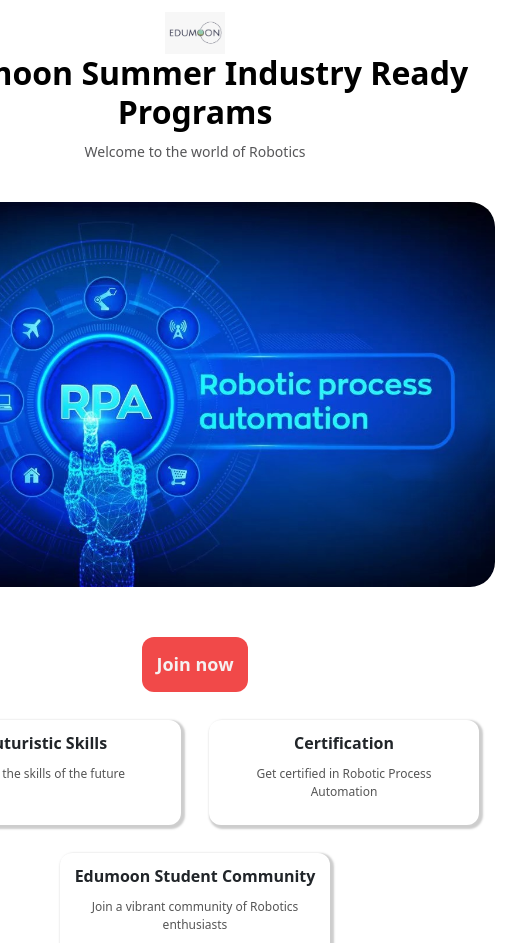
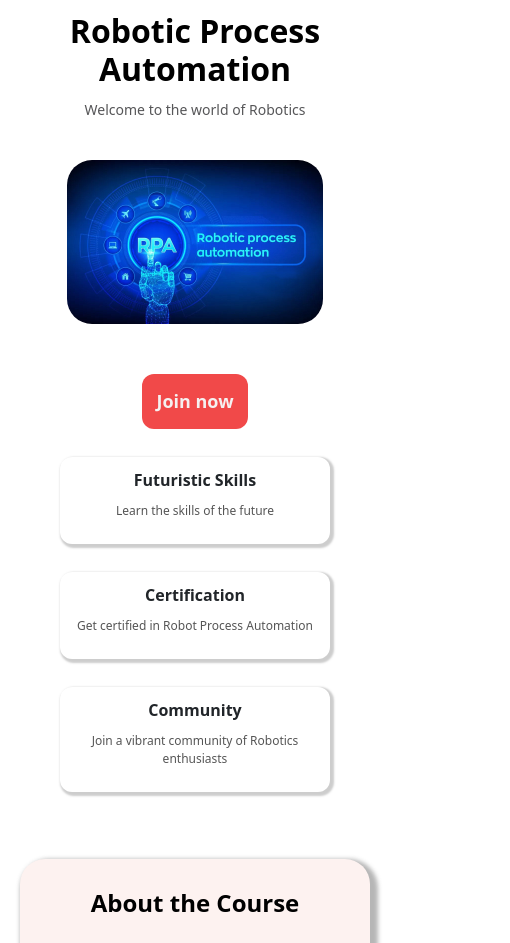
Before and after one commit to SaiSahithPolimera/Robot-Process-Automation-Course, a plain HTML site: page index.html in a window 390 px wide. Shown: the top 943 px of the page, 510 px wide, since content can reach past the window. Drawn offline with nearby package versions, Linux system fonts and the light colour scheme.

Commit message:
refactor: Improve responsiveness of home, instructor, and course details sections

```diff
--- a/index.html
+++ b/index.html
@@ -36,16 +36,11 @@
     <section class="home">
       <div class="left-container">
         <div class="header">
-          <div class="edumoon-logo">
-            <img src="assets/EdumoonLogo.jpeg" alt="EdumoonLogo">
-          </div>
-          <div>
-            <h1>Edumoon Summer Industry Ready Programs</h1>
-            <p class="header-subtext">Welcome to the world of Robotics</p>
-          </div>
+          <h1>Robotic Process Automation</h1>
+          <p class="header-subtext">Welcome to the world of Robotics</p>
         </div>
         <div class="image-container">
-          <img src="assets/BannerImage.jpg" style="width: 600px;" alt="bannerImage" class="banner" />
+          <img src="assets/BannerImage.jpg" alt="bannerImage" class="banner" />
         </div>
       </div>
       <div class="button-container">
@@ -65,11 +60,11 @@
           <div class="benefit">
             <h3 class="benefit-title">Certification</h3>
             <p class="benefit-description">
-              Get certified in Robotic Process Automation
+              Get certified in Robot Process Automation
             </p>
           </div>
           <div class="benefit">
-            <h3 class="benefit-title">Edumoon Student Community</h3>
+            <h3 class="benefit-title">Community</h3>
             <p class="benefit-description">
               Join a vibrant community of Robotics enthusiasts
             </p>
@@ -323,6 +318,7 @@
         <div class="swiper-button-prev swiper-navBtn"></div>
         <div class="swiper-pagination"></div>
       </div>
+
     </section>
     <section class="certificate">
       <div class="certificate-container">
@@ -332,7 +328,7 @@
         <div class="certificate-description">
           <h4>Certification</h4>
           <p>
-            Get certified in Robotic Process Automation. We provide two
+            Get certified in Robot Process Automation. We provide two
             certificates - one for completing the training course and another
             for completing the internship.
           </p>
@@ -344,6 +340,7 @@
       <div class="faq-container">
         <div>
           <div class="faq-item">
+
             <h4>When will this course start?</h4>
             <hr />
             <p class="faq-answer">Course starts from May 20th.</p>
@@ -413,7 +410,7 @@
     </section>
     <section class="location">
       <div>
-        <h3>Offline venue at</h3>
+        <h3>Join us at</h3>
       </div>
       <div>
         <iframe
--- a/js/index.js
+++ b/js/index.js
@@ -48,5 +48,3 @@
     },
   },
 });
-
-screen.orientation.lock();
--- a/styles.css
+++ b/styles.css
@@ -48,11 +48,6 @@
   height: 3px;
   width: auto;
   border-radius: 25px;
-}
-
-.edumoon-logo img{
-  align-self: flex-end;
-  width: 10%;
 }
 
 ul {
```
